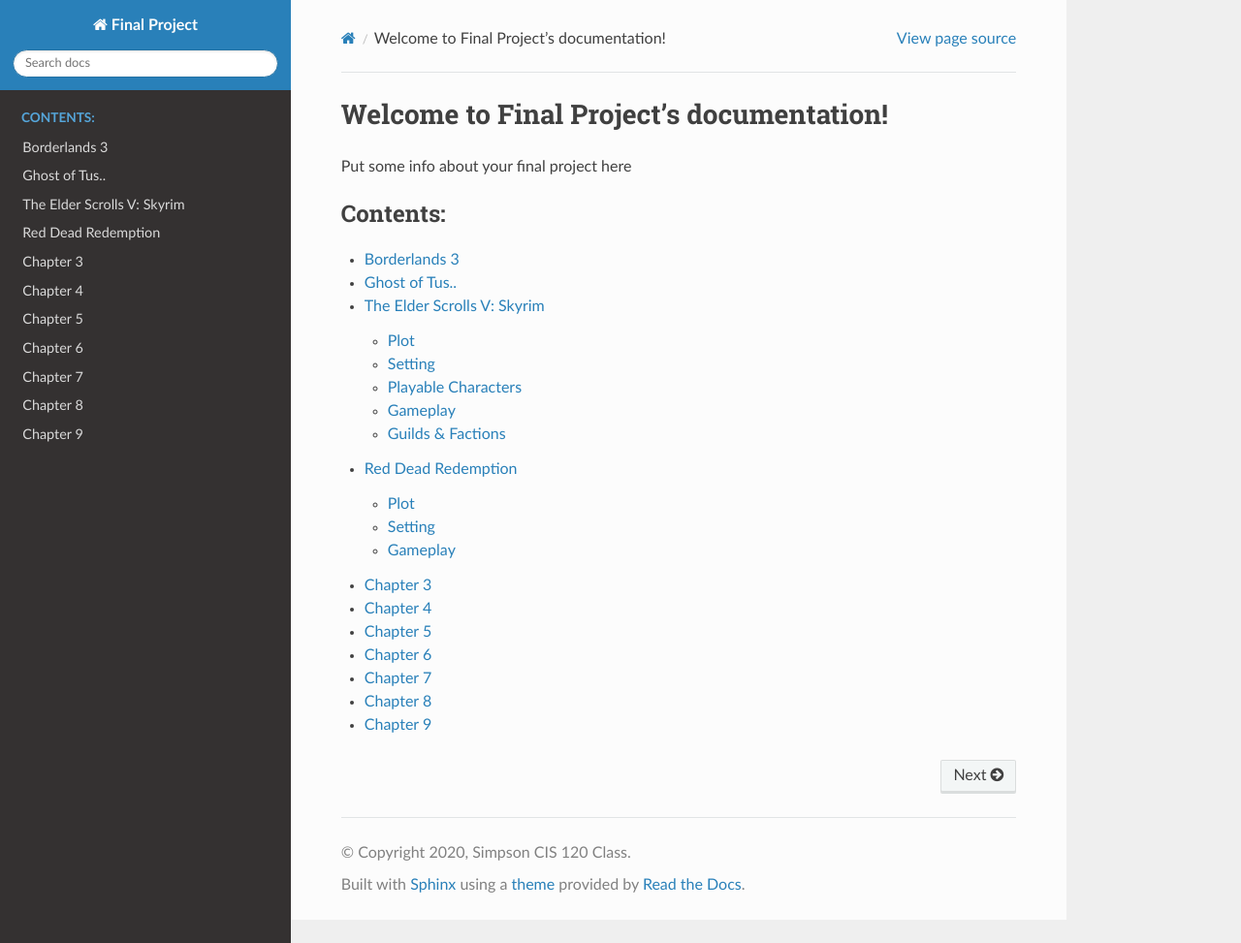
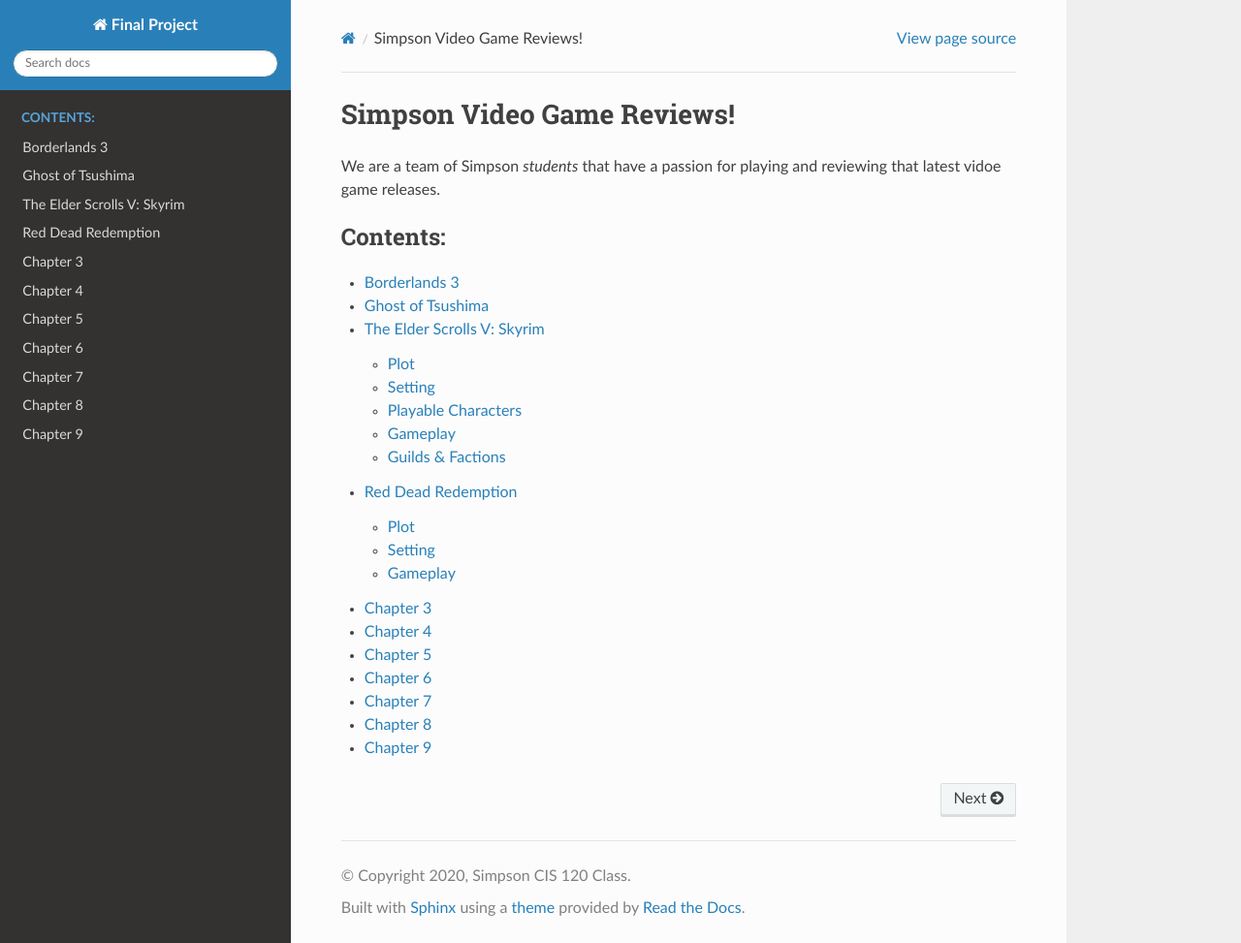
Before and after one commit to pvcraven/2020-video-game-reviews, a Sphinx documentation site: the page built from source/index.rst, in a window 1280 px wide and 973 px high. Shown: the whole window at 97% size. Built offline with Sphinx 7.4.7 and the Read the Docs theme 2.0.0, drawn with Linux system fonts in a browser that asks for light colours.

Commit message:
update my page names and added texted to the index file

```diff
--- /dev/null
+++ b/source/ghost_of_tsushima/index.rst
@@ -0,0 +1,4 @@
+Ghost of Tsushima
+=================
+
+My Second Game Page.
--- a/source/ghost_of_tus/index.rst
+++ /dev/null
@@ -1,4 +0,0 @@
-Ghost of Tus..
-==============
-
-My Second Game Page.
--- a/source/index.rst
+++ b/source/index.rst
@@ -1,14 +1,14 @@
-Welcome to Final Project's documentation!
-=========================================
+Simpson Video Game Reviews!
+===========================
 
-Put some info about your final project here
+We are a team of Simpson *students* that have a passion for playing and reviewing that latest vidoe game releases.
 
 .. toctree::
    :maxdepth: 2
    :caption: Contents:
 
    borderlands/index
-   ghost_of_tus/index
+   ghost_of_tsushima/index
    skyrim/index
    reddeadredemption/index
    chapter3/index
```
